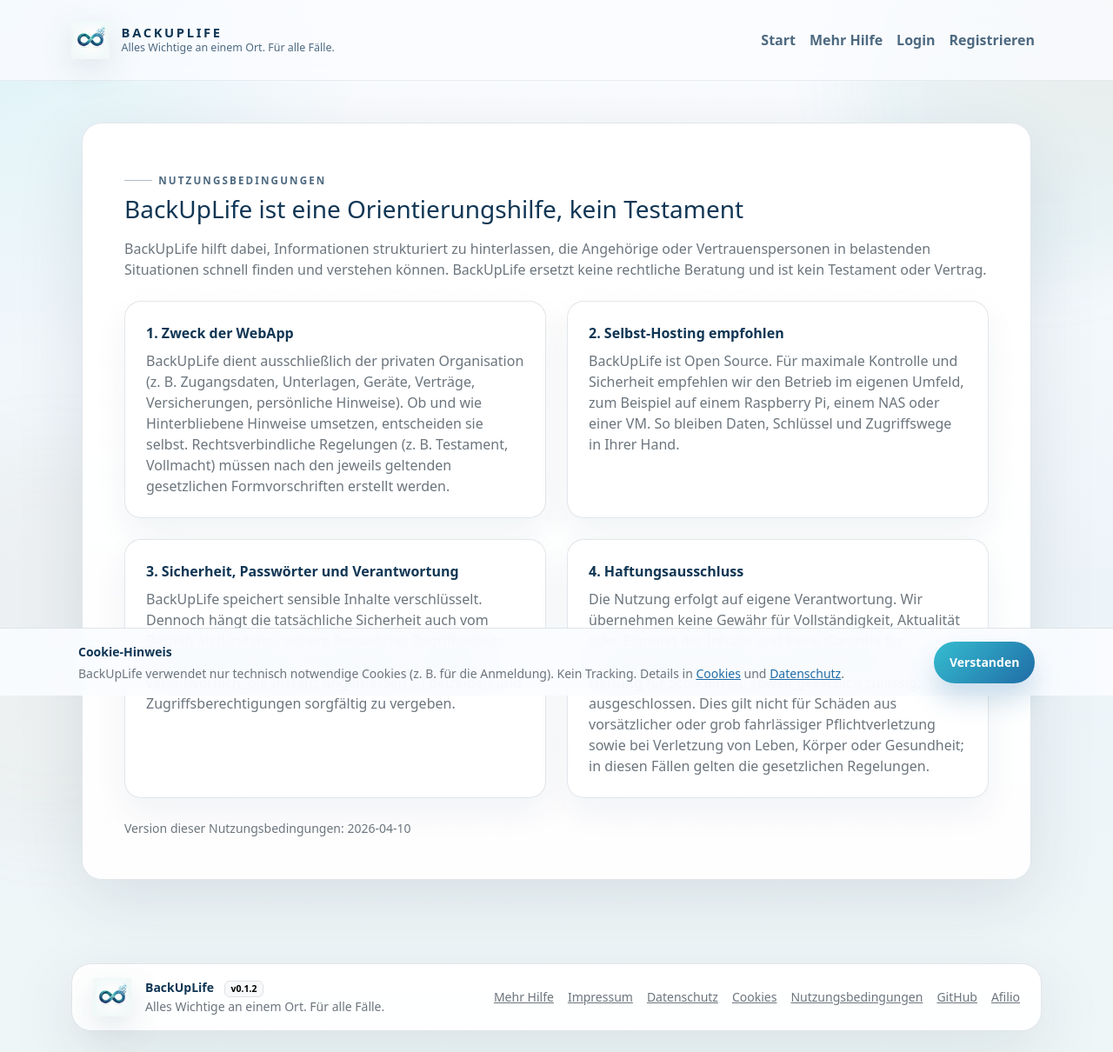
After one commit to Schello805/BackUpLife, a Flask app: page /nutzungsbedingungen in a window 1280 px wide. The commit adds this page. Shown: the whole page at 87% size. Run offline with Flask 3, Linux system fonts and the light colour scheme; data comes from the database, SQL or seed files in the repository; tables that the repository leaves empty hold one stand-in row (values such as "Sample post").

Commit message:
Add terms & required acceptance; promote self-hosting

```diff
--- a/app.py
+++ b/app.py
@@ -53,6 +53,7 @@ INSTANCE_DIR = BASE_DIR / "instance"
 DEFAULT_DB_PATH = INSTANCE_DIR / "aeterna.db"
 DEFAULT_UPLOAD_DIR = INSTANCE_DIR / "uploads"
 APP_VERSION = "0.1.2"
+TERMS_VERSION = "2026-04-10"
 GITHUB_REPO = "Schello805/BackUpLife"
 GITHUB_PROJECT_URL = "https://github.com/Schello805/BackUpLife"
 UPDATE_CHECK_TTL_SECONDS = 6 * 60 * 60
@@ -803,6 +804,7 @@ def create_app() -> Flask:
             "imprint",
             "privacy",
             "cookies_page",
+            "terms_page",
             "help_page",
             "robots_txt",
             "sitemap_xml",
@@ -874,6 +876,8 @@ def init_db(app: Flask) -> None:
         is_admin INTEGER NOT NULL DEFAULT 0,
         is_creator INTEGER NOT NULL DEFAULT 0,
         is_reader INTEGER NOT NULL DEFAULT 0,
+        terms_accepted_at TEXT,
+        terms_version TEXT NOT NULL DEFAULT '',
         email_verified_at TEXT,
         totp_secret_encrypted TEXT NOT NULL DEFAULT '',
         totp_enabled INTEGER NOT NULL DEFAULT 0,
@@ -1054,6 +1058,12 @@ def init_db(app: Flask) -> None:
         db.execute("ALTER TABLE wishes ADD COLUMN bucket_list TEXT NOT NULL DEFAULT ''")
 
     user_cols = {row["name"] for row in db.execute("PRAGMA table_info(users)").fetchall()}
+    if "terms_accepted_at" not in user_cols:
+        db.execute("ALTER TABLE users ADD COLUMN terms_accepted_at TEXT")
+    if "terms_version" not in user_cols:
+        db.execute("ALTER TABLE users ADD COLUMN terms_version TEXT NOT NULL DEFAULT ''")
+
+    user_cols = {row["name"] for row in db.execute("PRAGMA table_info(users)").fetchall()}
     if "email_verified_at" not in user_cols:
         db.execute("ALTER TABLE users ADD COLUMN email_verified_at TEXT")
         # Existing installations: treat current users as verified to avoid lock-outs after upgrade.
@@ -1328,6 +1338,8 @@ def validate_setup_form(form: Any) -> list[str]:
     if not is_valid_email(email):
         errors.append("Bitte geben Sie eine gültige E-Mail-Adresse ein.")
     errors.extend(validate_password_fields(password, password_confirm))
+    if not form.get("accept_terms"):
+        errors.append("Bitte bestätigen Sie die Nutzungsbedingungen.")
     return errors
 
 
@@ -2135,6 +2147,7 @@ def register_routes(app: Flask) -> None:
             f"{base}{url_for('imprint')}",
             f"{base}{url_for('privacy')}",
             f"{base}{url_for('cookies_page')}",
+            f"{base}{url_for('terms_page')}",
             f"{base}{url_for('help_page')}",
             f"{base}{url_for('login')}",
             f"{base}{url_for('register')}",
@@ -2243,6 +2256,10 @@ self.addEventListener('fetch', (event) => {
                         request.form.get("password", ""),
                         "admin",
                         None,
+                    )
+                    g.db.execute(
+                        "UPDATE users SET terms_accepted_at = ?, terms_version = ?, updated_at = ? WHERE id = ?",
+                        (utcnow(), TERMS_VERSION, utcnow(), user_id),
                     )
                     # First user is the only admin; mark verified to avoid lockouts if verification is enabled later.
                     g.db.execute("UPDATE users SET email_verified_at = ?, updated_at = ? WHERE id = ?", (utcnow(), utcnow(), user_id))
@@ -2432,6 +2449,9 @@ self.addEventListener('fetch', (event) => {
                 )
                 return render_template("register.html", form_values=None), 429
             errors, data = validate_user_form(request.form)
+            if not request.form.get("accept_terms"):
+                errors = list(errors) + ["Bitte bestätigen Sie die Nutzungsbedingungen."]
+            data["accept_terms"] = "1" if request.form.get("accept_terms") else ""
             role = data["role"]
             if role == "admin":
                 role = "reader"
@@ -2457,6 +2477,10 @@ self.addEventListener('fetch', (event) => {
                     data["password"],
                     role,
                     None,
+                )
+                g.db.execute(
+                    "UPDATE users SET terms_accepted_at = ?, terms_version = ?, updated_at = ? WHERE id = ?",
+                    (utcnow(), TERMS_VERSION, utcnow(), user_id),
                 )
                 g.db.commit()
                 if require_verification:
@@ -2904,6 +2928,11 @@ self.addEventListener('fetch', (event) => {
         log_event("cookies_view", "legal", "Cookie-Hinweis geöffnet")
         return render_template("cookies.html")
 
+    @app.route("/nutzungsbedingungen")
+    def terms_page():
+        log_event("terms_view", "legal", "Nutzungsbedingungen geöffnet")
+        return render_template("terms.html", terms_version=TERMS_VERSION)
+
     @app.route("/nachlass/<slug>")
     @login_required
     def profile_dashboard(slug: str):
--- a/templates/home.html
+++ b/templates/home.html
@@ -35,7 +35,7 @@
           Geräte, Verträge, Versicherungen, Heimnetz und persönliche Worte.
         </p>
         <div class="info-chip mb-4" style="background: rgba(255,255,255,0.12); border-color: rgba(255,255,255,0.18); color: rgba(255,255,255,0.92);">
-          Kostenlos · Open Source · Fokus: Digitaler Nachlass
+          Kostenlos · Open Source · Selbst hostbar (Raspberry Pi/VM) · Fokus: Digitaler Nachlass
         </div>
         <div class="d-flex flex-column flex-sm-row gap-2">
           <a class="btn btn-primary btn-lg" href="{{ url_for('login') }}">Anmelden</a>
@@ -51,6 +51,7 @@
             <li>Freigaben für Leser bis auf Kategorie-Ebene</li>
             <li>Audit-Logs: nachvollziehbar, wer wann worauf zugegriffen hat</li>
             <li>Druckansicht im neuen Tab und Export-Workflow für Unterlagen</li>
+            <li>Self-Hosting: Betrieb auf Raspberry Pi, NAS oder VM möglich, für maximale Kontrolle</li>
             <li>Seriöses Design, mobile optimiert, rein deutschsprachig</li>
           </ul>
         </div>
--- a/templates/layout.html
+++ b/templates/layout.html
@@ -151,6 +151,7 @@
             <a href="{{ url_for('imprint') }}" class="link-secondary">Impressum</a>
             <a href="{{ url_for('privacy') }}" class="link-secondary">Datenschutz</a>
             <a href="{{ url_for('cookies_page') }}" class="link-secondary">Cookies</a>
+            <a href="{{ url_for('terms_page') }}" class="link-secondary">Nutzungsbedingungen</a>
             <a href="{{ github_project_url|default(GITHUB_PROJECT_URL, true) }}" target="_blank" rel="noreferrer" class="link-secondary">GitHub</a>
             {% if build_info and build_info.build_sha %}
               <a href="{{ github_project_url|default(GITHUB_PROJECT_URL, true) }}/commit/{{ build_info.build_sha }}" target="_blank" rel="noreferrer" class="link-secondary">Build: {{ build_info.build_sha }}</a>
--- a/templates/register.html
+++ b/templates/register.html
@@ -46,6 +46,12 @@
               <label class="form-label">Passwort</label>
               <input type="password" class="form-control" name="password" minlength="10" required>
             </div>
+            <div class="form-check">
+              <input class="form-check-input" type="checkbox" value="1" id="acceptTerms" name="accept_terms" required {% if values.get('accept_terms') %}checked{% endif %}>
+              <label class="form-check-label" for="acceptTerms">
+                Ich habe die <a href="{{ url_for('terms_page') }}" target="_blank" rel="noreferrer">Nutzungsbedingungen</a> gelesen und akzeptiere sie.
+              </label>
+            </div>
             <button class="btn btn-primary">Registrieren</button>
           </form>
           <div class="mt-4 small">
--- a/templates/setup.html
+++ b/templates/setup.html
@@ -42,6 +42,12 @@
               <label class="form-label">Passwort wiederholen</label>
               <input type="password" class="form-control" name="password_confirm" minlength="10" required>
             </div>
+            <div class="form-check">
+              <input class="form-check-input" type="checkbox" value="1" id="acceptTerms" name="accept_terms" required>
+              <label class="form-check-label" for="acceptTerms">
+                Ich habe die <a href="{{ url_for('terms_page') }}" target="_blank" rel="noreferrer">Nutzungsbedingungen</a> gelesen und akzeptiere sie.
+              </label>
+            </div>
             <button class="btn btn-primary">BackUpLife einrichten</button>
           </form>
         </div>
--- /dev/null
+++ b/templates/terms.html
@@ -0,0 +1,63 @@
+{% extends "layout.html" %}
+{% block title %}Nutzungsbedingungen · BackUpLife{% endblock %}
+{% block meta_description %}Nutzungsbedingungen und Haftungsausschluss für BackUpLife (kostenlose Open-Source-WebApp zur privaten Organisation von digitalem Nachlass, Unterlagen und Zugangsdaten).{% endblock %}
+
+{% block content %}
+  <div class="container pb-5">
+    <div class="page-shell p-4 p-lg-5">
+      <p class="section-label mb-2">Nutzungsbedingungen</p>
+      <h1 class="h3 mb-3">BackUpLife ist eine Orientierungshilfe, kein Testament</h1>
+      <p class="text-secondary mb-4">
+        BackUpLife hilft dabei, Informationen strukturiert zu hinterlassen, die Angehörige oder Vertrauenspersonen in belastenden Situationen
+        schnell finden und verstehen können. BackUpLife ersetzt keine rechtliche Beratung und ist kein Testament oder Vertrag.
+      </p>
+
+      <div class="row g-4">
+        <div class="col-lg-6">
+          <div class="subtle-card p-4 h-100">
+            <div class="fw-semibold mb-2">1. Zweck der WebApp</div>
+            <div class="text-secondary">
+              BackUpLife dient ausschließlich der privaten Organisation (z. B. Zugangsdaten, Unterlagen, Geräte, Verträge, Versicherungen,
+              persönliche Hinweise). Ob und wie Hinterbliebene Hinweise umsetzen, entscheiden sie selbst. Rechtsverbindliche Regelungen
+              (z. B. Testament, Vollmacht) müssen nach den jeweils geltenden gesetzlichen Formvorschriften erstellt werden.
+            </div>
+          </div>
+        </div>
+        <div class="col-lg-6">
+          <div class="subtle-card p-4 h-100">
+            <div class="fw-semibold mb-2">2. Selbst-Hosting empfohlen</div>
+            <div class="text-secondary">
+              BackUpLife ist Open Source. Für maximale Kontrolle und Sicherheit empfehlen wir den Betrieb im eigenen Umfeld,
+              zum Beispiel auf einem Raspberry Pi, einem NAS oder einer VM. So bleiben Daten, Schlüssel und Zugriffswege in Ihrer Hand.
+            </div>
+          </div>
+        </div>
+        <div class="col-lg-6">
+          <div class="subtle-card p-4 h-100">
+            <div class="fw-semibold mb-2">3. Sicherheit, Passwörter und Verantwortung</div>
+            <div class="text-secondary">
+              BackUpLife speichert sensible Inhalte verschlüsselt. Dennoch hängt die tatsächliche Sicherheit auch vom Betrieb ab
+              (Updates, sichere Passwörter, Zugriffsschutz, Serverhärtung, Reverse Proxy/HTTPS). Sie sind dafür verantwortlich,
+              die Instanz angemessen zu betreiben und Zugriffsberechtigungen sorgfältig zu vergeben.
+            </div>
+          </div>
+        </div>
+        <div class="col-lg-6">
+          <div class="subtle-card p-4 h-100">
+            <div class="fw-semibold mb-2">4. Haftungsausschluss</div>
+            <div class="text-secondary">
+              Die Nutzung erfolgt auf eigene Verantwortung. Wir übernehmen keine Gewähr für Vollständigkeit, Aktualität oder Eignung der Inhalte
+              und keine Garantie für dauerhafte Verfügbarkeit oder Fehlerfreiheit. Eine Haftung für Schäden ist, soweit gesetzlich zulässig,
+              ausgeschlossen. Dies gilt nicht für Schäden aus vorsätzlicher oder grob fahrlässiger Pflichtverletzung sowie bei Verletzung von Leben,
+              Körper oder Gesundheit; in diesen Fällen gelten die gesetzlichen Regelungen.
+            </div>
+          </div>
+        </div>
+      </div>
+
+      <div class="mt-4 text-secondary small">
+        Version dieser Nutzungsbedingungen: {{ terms_version }}
+      </div>
+    </div>
+  </div>
+{% endblock %}
```
Also changed, not shown: tests/test_routes.py (+13 -1 lines), README.md.
